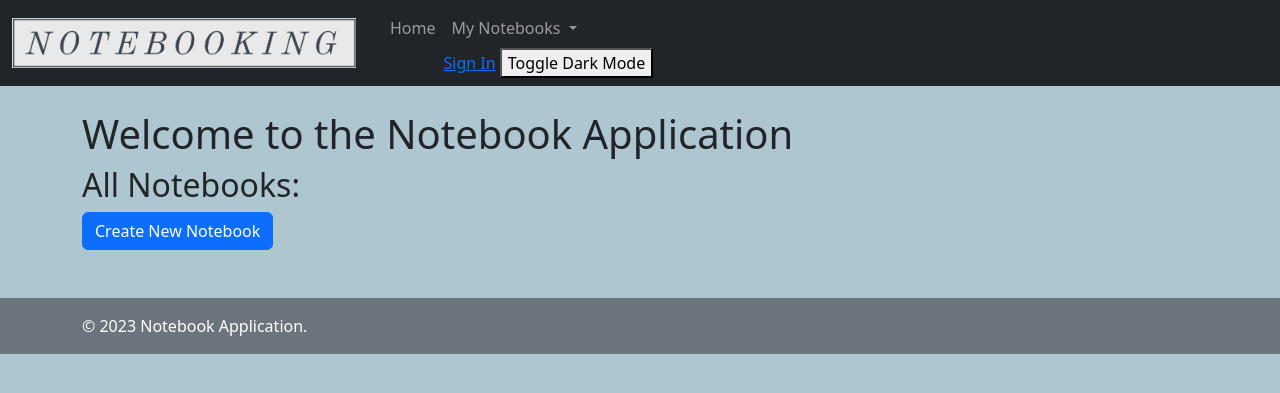
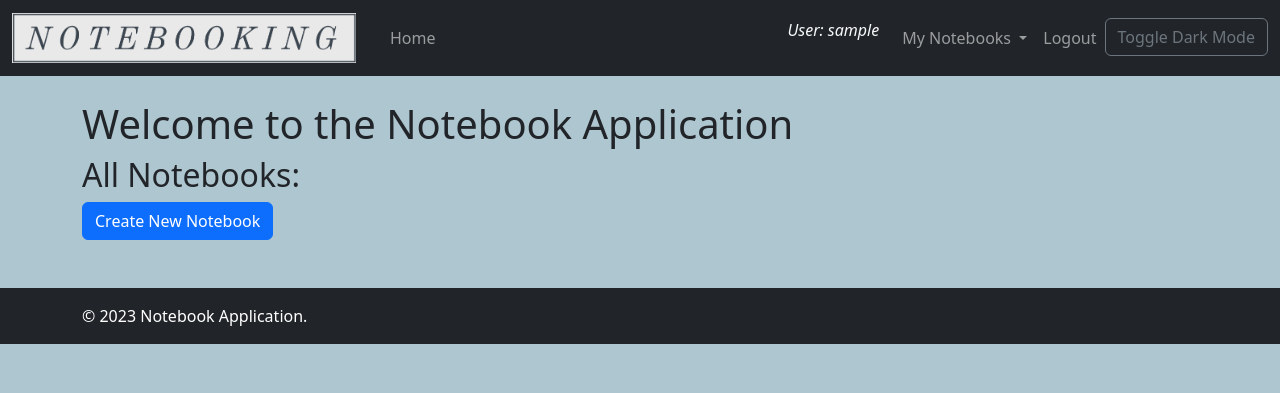
Before and after one commit to darionbadillo/Journal-Application, a Django app: page / in a window 1280 px wide. Shown: the top 393 px of the page. Run offline with Django 4.2, Linux system fonts and the light colour scheme; the visitor is signed in with stand-in values (Sample User, id 1); some libraries are stand-ins or nearby versions.

Commit message:
Users finished

```diff
--- a/journal_application/admin.py
+++ b/journal_application/admin.py
@@ -1,5 +1,6 @@
 from django.contrib import admin
 from django.contrib.auth.admin import UserAdmin
+from django.contrib.auth.models import User
 from .models import *
 from .forms import CustomUserCreationForm, CustomUserChangeForm
 
@@ -10,7 +11,6 @@
     model = User
     list_display = ['email', 'username', 'first_name', 'last_name',]
 
-admin.site.register(User, CustomUserAdmin)
 admin.site.register(Notebook)
 admin.site.register(Journal)
 admin.site.register(Canvas)
--- a/journal_application/forms.py
+++ b/journal_application/forms.py
@@ -1,6 +1,7 @@
 from django.forms import ModelForm
 from .models import *
 from django.contrib.auth.forms import UserCreationForm, UserChangeForm
+from django.contrib.auth.models import User
 
 #create class for project form
 class JournalForm(ModelForm):
--- a/journal_application/models.py
+++ b/journal_application/models.py
@@ -1,7 +1,7 @@
 from django.db import models
 from django.urls import reverse
 from tinymce.models import HTMLField
-from django.contrib.auth.models import AbstractUser
+from django.contrib.auth.models import AbstractUser, BaseUserManager
 from django.conf import settings
 
 COLOR_CHOICES = [
@@ -16,73 +16,38 @@
     ('pink', 'Pink'),
 ]
 
-class User(AbstractUser):
-    username = models.CharField(max_length=50, blank=True, null=True, unique=True)
-    email = models.EmailField("Email", max_length=200, unique=True)
-
-    USERNAME_FIELD = 'email'
-    REQUIRED_FIELDS = ['username', 'first_name', 'last_name']
-
-    def __str__(self):
-        return "{}".format(self.email)
-
-    def get_absolute_url(self):
-        return reverse('user-detail', args=[str(self.id)])
-
-    def save(self, *args, **kwargs):
-        if not self.username:
-            self.username = None
-        super(User, self).save(*args, **kwargs)
-
-
 class Notebook(models.Model):
-
     title = models.CharField(max_length=200)
-    about = models.CharField(max_length=1000, blank = True, default='')
+    about = models.CharField(max_length=1000, blank=True, default='')
     private = models.BooleanField(default=False)
     color = models.CharField(max_length=10, choices=COLOR_CHOICES, default='black')
+    user = models.ForeignKey(settings.AUTH_USER_MODEL, on_delete=models.CASCADE, default=None, null=True)
 
-    #Define default String to return the name for representing the Model object."
     def __str__(self):
         return self.title
 
-    user = models.ForeignKey(settings.AUTH_USER_MODEL, on_delete=models.CASCADE, default = None, null = True)
-
-    #Returns the URL to access a particular instance of MyModelName.
-    #if you define this method then Django will automatically
-    # add a "View on Site" button to the model's record editing screens in the Admin site
     def get_absolute_url(self):
         return reverse('notebook-detail', args=[str(self.id)])
 
 class Journal(models.Model):
     title = models.CharField(max_length=200)
-    description = models.CharField(max_length=1000, blank = False, default='')
-    content = HTMLField(blank = True, default='')
-    #Define default String to return the name for representing the Model object."
+    description = models.CharField(max_length=1000, blank=False, default='')
+    content = HTMLField(blank=True, default='')
+    notebook = models.ForeignKey(Notebook, on_delete=models.CASCADE, default=None)
+
     def __str__(self):
         return self.title
 
-    notebook = models.ForeignKey(Notebook, on_delete=models.CASCADE, default = None)
-
-    #Returns the URL to access a particular instance of MyModelName.
-    #if you define this method then Django will automatically
-    # add a "View on Site" button to the model's record editing screens in the Admin site
     def get_absolute_url(self):
         return reverse('journal-detail', args=[str(self.id)])
 
-
 class Canvas(models.Model):
     title = models.CharField(max_length=200)
-    description = models.CharField(max_length=1000, blank = False, default='')
+    description = models.CharField(max_length=1000, blank=False, default='')
+    notebook = models.ForeignKey(Notebook, on_delete=models.CASCADE, default=None)
 
-    #Define default String to return the name for representing the Model object."
     def __str__(self):
         return self.title
 
-    notebook = models.ForeignKey(Notebook, on_delete=models.CASCADE, default = None)
-
-    #Returns the URL to access a particular instance of MyModelName.
-    #if you define this method then Django will automatically
-    # add a "View on Site" button to the model's record editing screens in the Admin site
     def get_absolute_url(self):
         return reverse('canvas-detail', args=[str(self.id)])
--- a/journal_application/templates/journal_application/base_template.html
+++ b/journal_application/templates/journal_application/base_template.html
@@ -13,8 +13,23 @@
 
     <style>
         body {
-            background-color: #AEC6CF;
-            /* Pastel Blue Background */
+            background-color: #AEC6CF; /* Pastel Blue Background */
+        }
+
+        .navbar-brand img {
+            max-height: 50px;
+            margin-right: 10px;
+        }
+
+        footer {
+            background-color: #343a40; /* Dark footer */
+            color: white;
+        }
+
+        .user-info {
+            margin-right: 15px;
+            color: #f8f9fa; /* Bootstrap white for contrast */
+            font-style: italic;
         }
     </style>
 </head>
@@ -24,18 +39,25 @@
     <nav class="navbar navbar-expand-lg navbar-dark bg-dark">
         <div class="container-fluid">
             <a class="navbar-brand" href="{% url 'index' %}">
-                <img src="{% static 'images/notebooking_header.png' %}" alt="Notebooking Logo"
-                    style="max-height: 50px; margin-right: 10px;">
-
+                <img src="{% static 'images/notebooking_header.png' %}" alt="Notebooking Logo">
             </a>
             <button class="navbar-toggler" type="button" data-bs-toggle="collapse" data-bs-target="#navbarNav"
                 aria-controls="navbarNav" aria-expanded="false" aria-label="Toggle navigation">
                 <span class="navbar-toggler-icon"></span>
             </button>
             <div class="collapse navbar-collapse" id="navbarNav">
-                <ul class="navbar-nav ml-auto">
+                <ul class="navbar-nav me-auto mb-2 mb-lg-0">
                     <li class="nav-item">
                         <a class="nav-link" href="{% url 'index' %}">Home</a>
+                    </li>
+                </ul>
+
+                <ul class="navbar-nav ml-auto">
+                    {% if user.is_authenticated %}
+                        <li class="nav-item">
+                            <span class="navbar-text user-info">
+                                User: {{ user.username }}
+                            </span>
                         </li>
                         <li class="nav-item dropdown">
                             <a class="nav-link dropdown-toggle" href="#" id="notebooksDropdown" role="button"
@@ -44,17 +66,27 @@
                             </a>
                             <ul class="dropdown-menu" aria-labelledby="notebooksDropdown">
                                 {% for notebook in user.notebooks.all %}
-                            <!-- user.notebooks.all when implementing users-->
-                            <li><a class="dropdown-item"
-                                    href="{% url 'notebook-detail' pk=notebook.pk %}">{{ notebook.title }}</a></li>
+                                    <li><a class="dropdown-item" href="{% url 'notebook-detail' pk=notebook.pk %}">{{ notebook.title }}</a></li>
                                 {% endfor %}
-                            <li>
-                                <hr class="dropdown-divider">
-                            </li>
+                                <li><hr class="dropdown-divider"></li>
                                 <li><a class="dropdown-item" href="{% url 'create_notebook' %}">Create New Notebook</a></li>
                             </ul>
-                        <a href="{% url 'login' %}">Sign In</a>
-                        <button id="darkModeToggle">Toggle Dark Mode</button>
+                        </li>
+                        <li class="nav-item">
+                            <a class="nav-link" href="{% url 'logout' %}">Logout</a>
+                        </li>
+                    {% else %}
+                        <li class="nav-item">
+                            <a class="nav-link btn btn-outline-success" href="{% url 'signup' %}">Sign Up</a>
+                        </li>
+                        <li class="nav-item">
+                            <a class="nav-link" href="{% url 'login' %}">Sign In</a>
+                        </li>
+                    {% endif %}
+
+                    <!-- Dark Mode Toggle -->
+                    <li class="nav-item">
+                        <button id="darkModeToggle" class="btn btn-outline-secondary">Toggle Dark Mode</button>
                         <script src="{% static 'dark_mode.js' %}"></script>
                     </li>
                 </ul>
@@ -69,7 +101,7 @@
     </main>
 
     <!-- Footer -->
-    <footer class="mt-5 py-3 bg-secondary text-white">
+    <footer class="mt-5 py-3 bg-dark text-white">
         <div class="container">
             <p class="mb-0">© {% now "Y" %} Notebook Application.</p>
         </div>
--- a/journal_application/urls.py
+++ b/journal_application/urls.py
@@ -1,6 +1,6 @@
 from django.urls import path, include
 from . import views
-from django.contrib.auth import views as auth_views
+from django.contrib.auth.views import LoginView, LogoutView
 
 urlpatterns = [
 #path function defines a url pattern
@@ -36,6 +36,7 @@
     path('tinymce/', include('tinymce.urls')),
 
     # User Authentication urls
-    path('login/', auth_views.LoginView.as_view(template_name='journal_application/login.html'), name='login'),
+    path('login/', LoginView.as_view(template_name='journal_application/login.html'), name='login'),
     path('signup/', views.signupView, name='signup'),
+    path('logout/', LogoutView.as_view(), name='logout'),
 ]
--- a/journal_application/views.py
+++ b/journal_application/views.py
@@ -206,7 +206,7 @@
             return redirect('index')  # Redirect to a home page
     else:
         form = UserCreationForm()
-    return render(request, 'signup.html', {'form': form})
+    return render(request, 'journal_application/signup.html', {'form': form})
 
 def login_view(request):
     if request.method == 'POST':
```
Also changed, not shown: django_project/settings.py (+10 -2 lines), journal_application/templates/journal_application/signup.html (+49 -5 lines), journal_application/migrations/0001_initial.py. Lines whose indentation alone changed are shown as unchanged.
